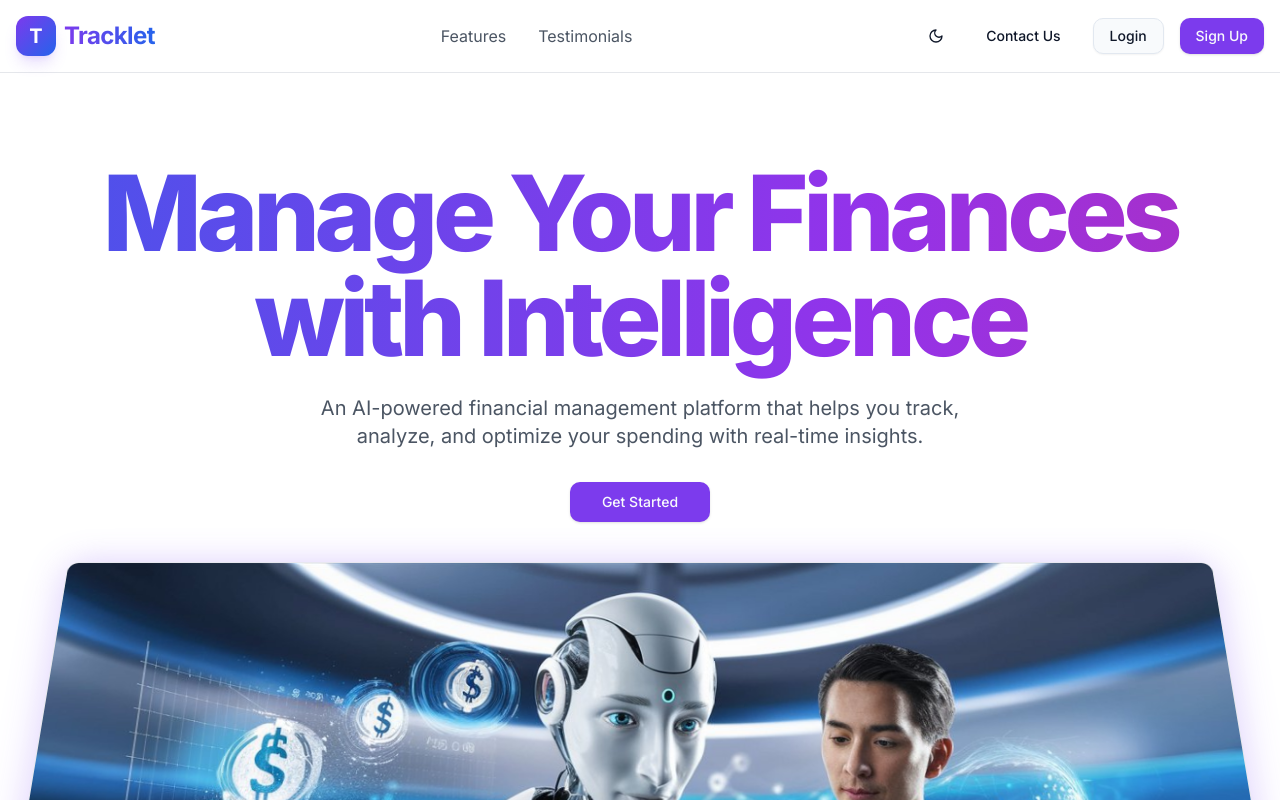
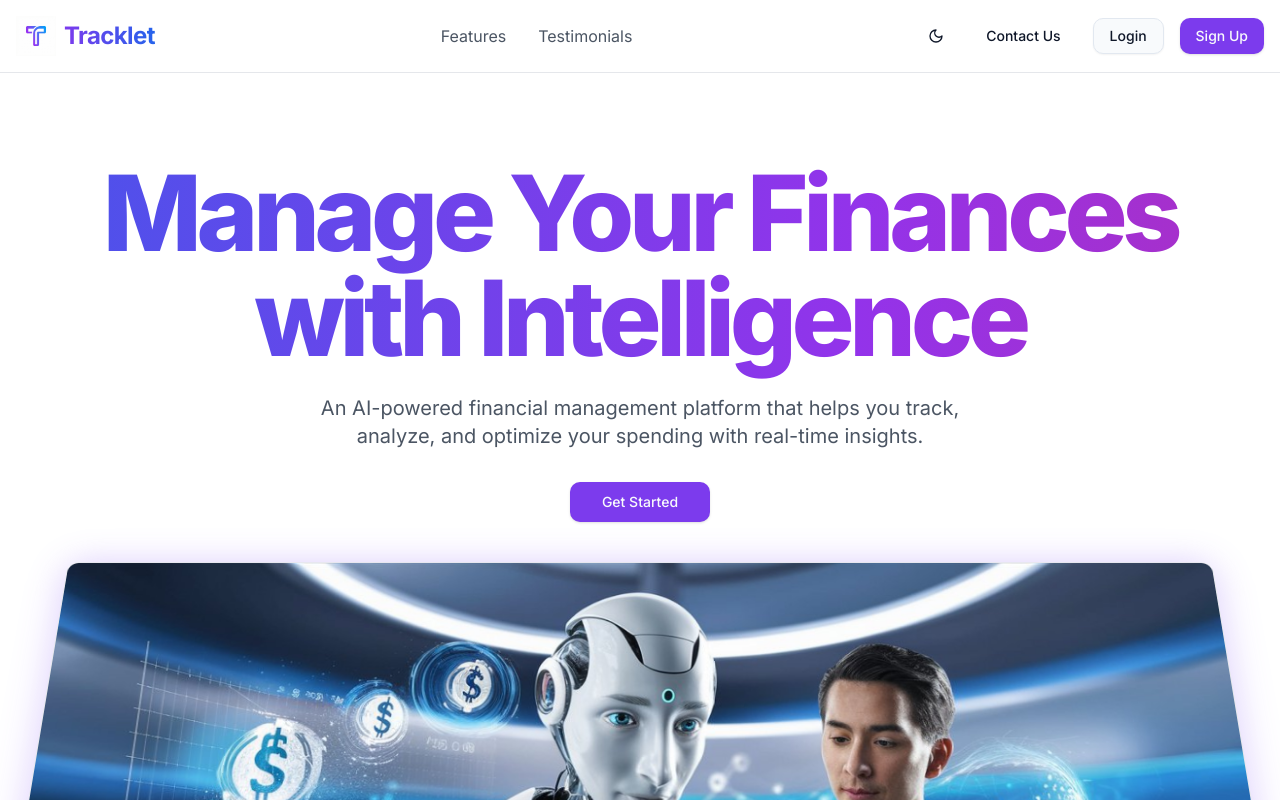
Before and after one commit to Algoastronaut/Tracklet_, a Next.js app: page / in a window 1280 px wide. Shown: the top 800 px of the page. Built offline with nearby package versions, Linux system fonts and the light colour scheme; no server answers.

Commit message:
Update header and footer to use new logo image

```diff
--- a/components/footer.jsx
+++ b/components/footer.jsx
@@ -36,8 +36,8 @@ export default function Footer() {
           {/* Brand */}
           <div className="space-y-4">
             <Link href="/" className="flex items-center gap-2">
-              <div className="h-8 w-8 rounded-lg bg-gradient-to-br from-violet-600 to-blue-600 flex items-center justify-center shadow-lg shadow-violet-500/20">
-                <span className="text-white font-bold text-lg">T</span>
+              <div className="flex items-center justify-center">
+                <Image src="/logo-sm.png" alt="Tracklet Logo" width={32} height={32} className="h-8 w-8 object-contain" />
               </div>
               <span className="text-xl font-bold bg-gradient-to-r from-violet-600 to-blue-600 dark:from-violet-400 dark:to-blue-400 bg-clip-text text-transparent tracking-tight">
                 Tracklet
--- a/components/header.jsx
+++ b/components/header.jsx
@@ -90,8 +90,8 @@ const Header = () => {
     <header className="fixed top-0 w-full bg-white/80 dark:bg-gray-900/80 backdrop-blur-md z-50 border-b border-gray-200 dark:border-gray-800">
       <nav className="container mx-auto px-4 py-4 flex items-center justify-between">
         <Link href="/" className="flex items-center gap-2">
-          <div className="h-10 w-10 rounded-xl bg-gradient-to-br from-violet-600 to-blue-600 flex items-center justify-center shadow-lg shadow-violet-500/20">
-            <span className="text-white font-bold text-xl">T</span>
+          <div className="flex items-center justify-center">
+            <Image src="/logo-sm.png" alt="Tracklet Logo" width={40} height={40} className="h-10 w-10 object-contain" />
           </div>
           <span className="text-2xl font-bold bg-gradient-to-r from-violet-600 to-blue-600 dark:from-violet-400 dark:to-blue-400 bg-clip-text text-transparent tracking-tight">
             Tracklet
```
